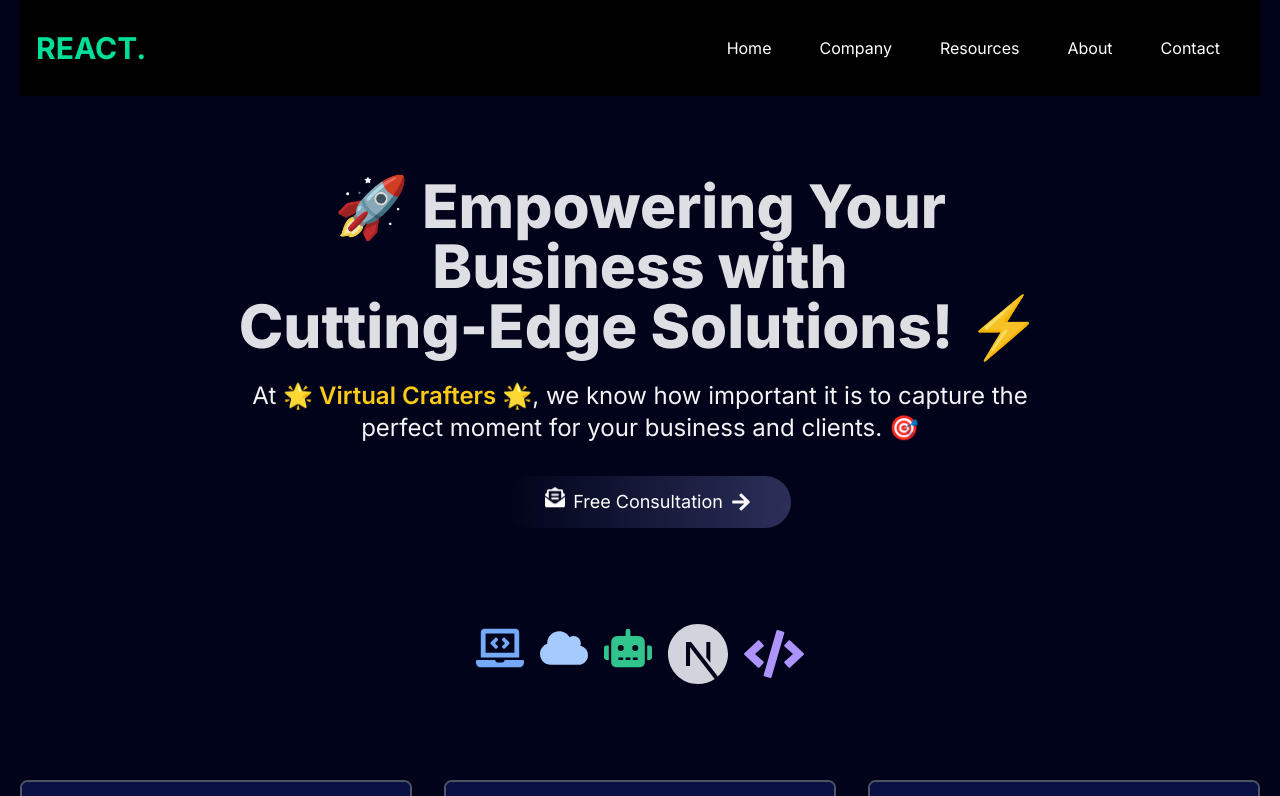
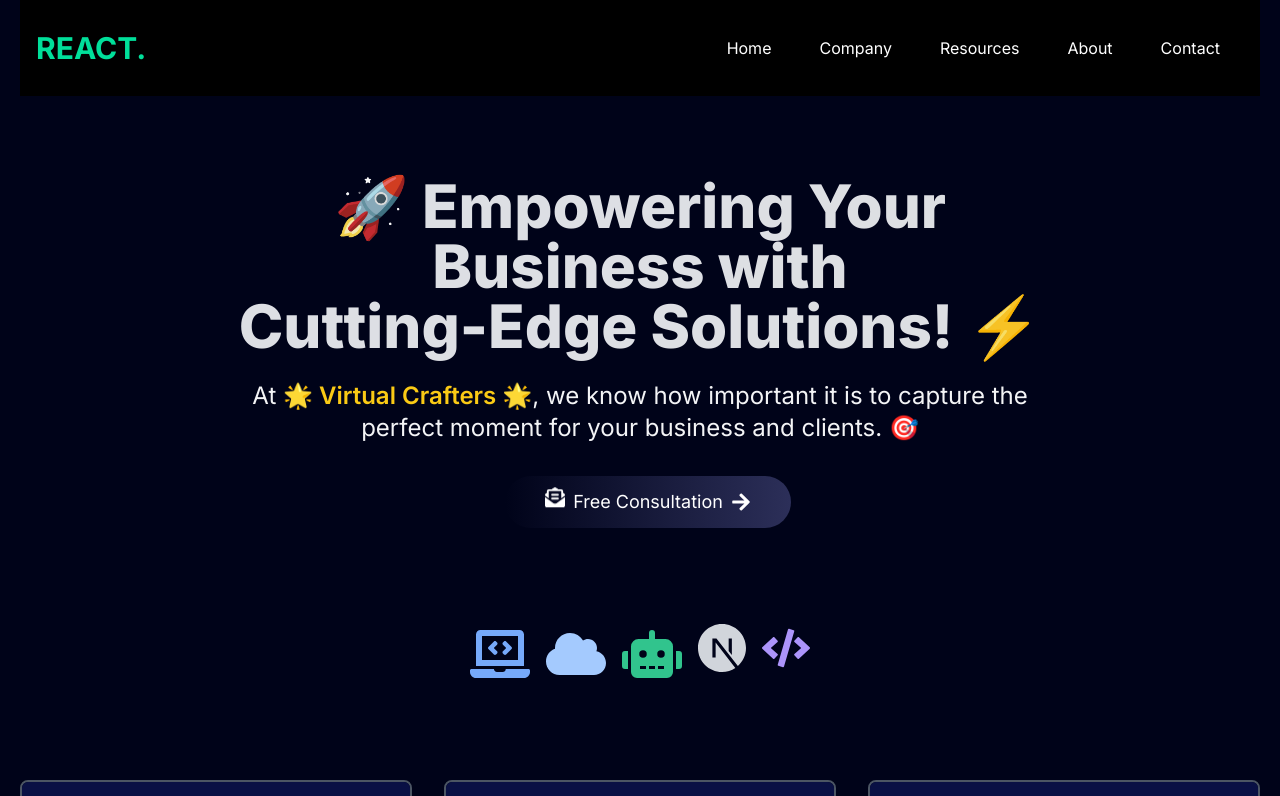
Before and after one commit to Arbab02/test, a Next.js app: page / in a window 1280 px wide. Shown: the top 796 px of the page. Built offline with nearby package versions, Linux system fonts and the light colour scheme.

Commit message:
Update Hero.jsx

```diff
--- a/src/components/Hero.jsx
+++ b/src/components/Hero.jsx
@@ -27,12 +27,12 @@ const Hero = () => {
 
         {/* Tech Icons with default colors */}
         <div className="mt-8 flex justify-center space-x-4 text-white">
-          <FaLaptopCode className="text-blue-400 text-6xl sm:text-5xl transform hover:scale-110 transition-transform duration-300" title="Coding" />
-          <FaCloud className="text-blue-300 text-6xl sm:text-5xl transform hover:scale-110 transition-transform duration-300" title="Cloud Technologies" />
-          <FaRobot className="text-green-400 text-6xl sm:text-5xl transform hover:scale-110 transition-transform duration-300" title="Automation" />
-          <SiNextdotjs className="text-gray-300 text-6xl transform hover:scale-110 transition-transform duration-300" title="Next.js" />
+          <FaLaptopCode className="text-blue-400 lg:text-6xl md:text-5xl sm:text-4xl transform hover:scale-110 transition-transform duration-300" title="Coding" />
+          <FaCloud className="text-blue-300 lg:text-6xl md:text-5xl sm:text-4xl transform hover:scale-110 transition-transform duration-300" title="Cloud Technologies" />
+          <FaRobot className="text-green-400 lg:text-6xl md:text-5xl sm:text-5xl transform hover:scale-110 transition-transform duration-300" title="Automation" />
+          <SiNextdotjs className="text-gray-300 text-6xl md:text-5xl sm:text-5xl transform hover:scale-110 transition-transform duration-300" title="Next.js" />
 
-          <FaCode className="text-purple-400 text-6xl transform hover:scale-110 transition-transform duration-300" title="Development" />
+          <FaCode className="text-purple-400 text-6xl md:text-5xl sm:text-5xl transform hover:scale-110 transition-transform duration-300" title="Development" />
         </div>
       </div>
     </section>
```
